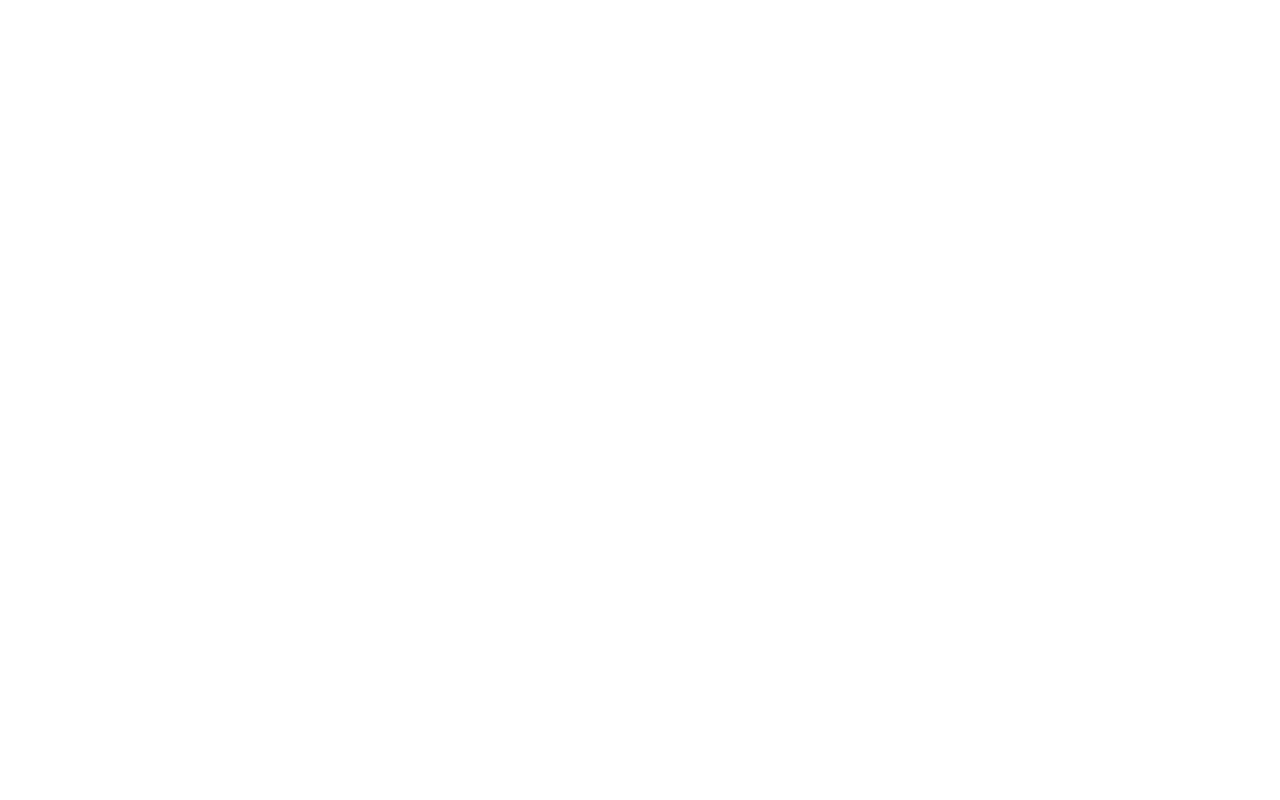
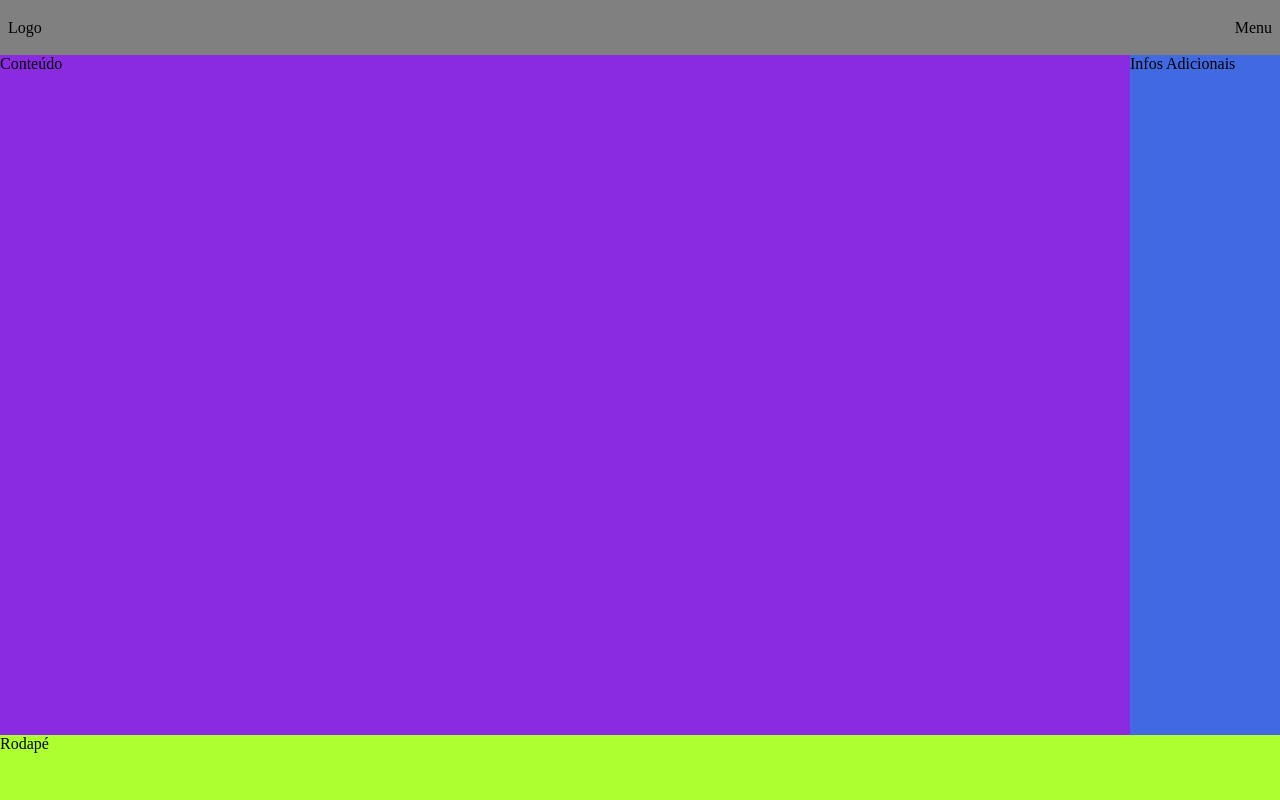
Before and after one commit to PiluVitu/Discover-Rocketseat, a plain HTML site: page 7 - Posicionando Foguetes/Grid/grid.html in a window 1280 px wide. Drawn offline with Linux system fonts and the light colour scheme.

Commit message:
Fim de grid

```diff
--- a/7 - Posicionando Foguetes/Grid/grid.css
+++ b/7 - Posicionando Foguetes/Grid/grid.css
@@ -0,0 +1,34 @@
+body {
+  display: grid;
+  margin: 0;
+  height: 100vh;
+  grid-template-areas:
+    'header header'
+    'main aside'
+    'footer footer';
+  grid-template-rows: 55px 1fr 65px;
+  grid-template-columns: 1fr 150px;
+}
+
+header {
+  background-color: grey;
+  grid-area: header;
+  display: flex;
+  justify-content: space-between;
+  align-items: center;
+  padding: 0 8px;
+}
+
+main {
+  background-color: blueviolet;
+  grid-area: main;
+}
+
+aside {
+  background-color: royalblue;
+  grid-area: aside;
+}
+footer {
+  background-color: greenyellow;
+  grid-area: footer;
+}
--- a/7 - Posicionando Foguetes/Grid/grid.html
+++ b/7 - Posicionando Foguetes/Grid/grid.html
@@ -2,4 +2,12 @@
   <link rel="stylesheet" href="grid.css" />
 </head>
 
-<body></body>
+<body>
+  <header>
+    <div>Logo</div>
+    <div>Menu</div>
+  </header>
+  <main>Conteúdo</main>
+  <aside>Infos Adicionais</aside>
+  <footer>Rodapé</footer>
+</body>
```
Also changed, not shown: 1 other file.
